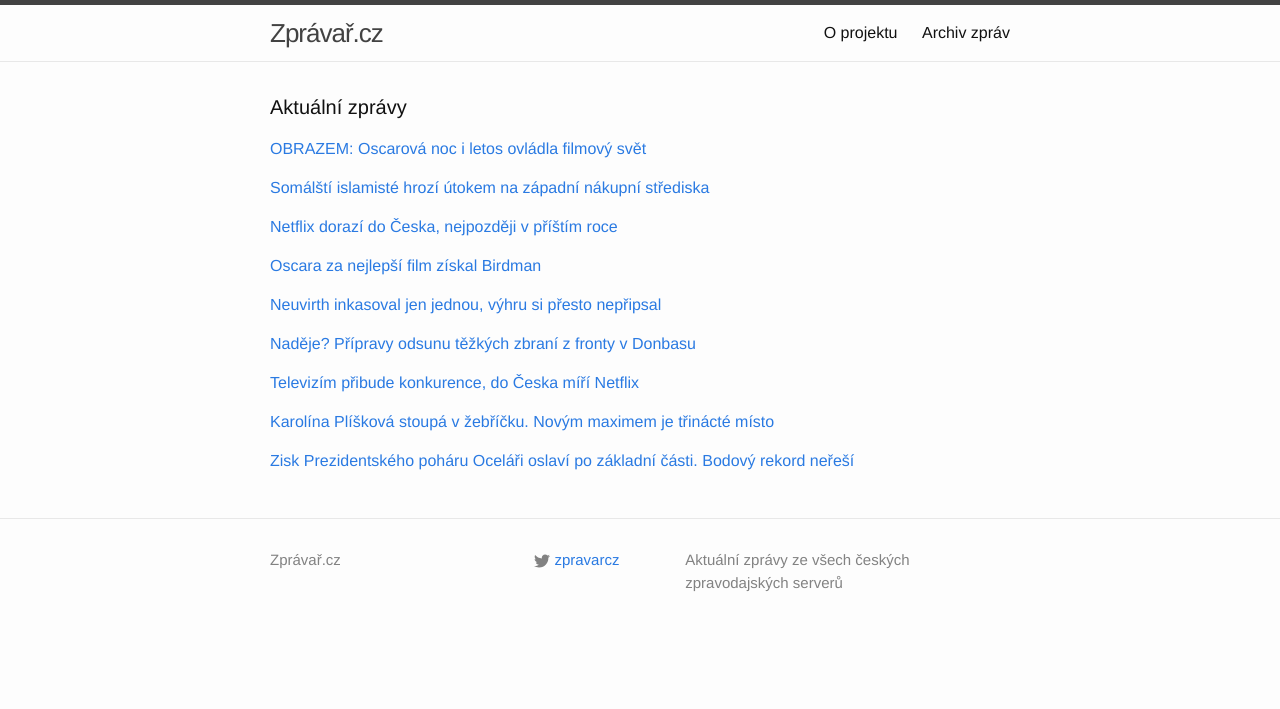
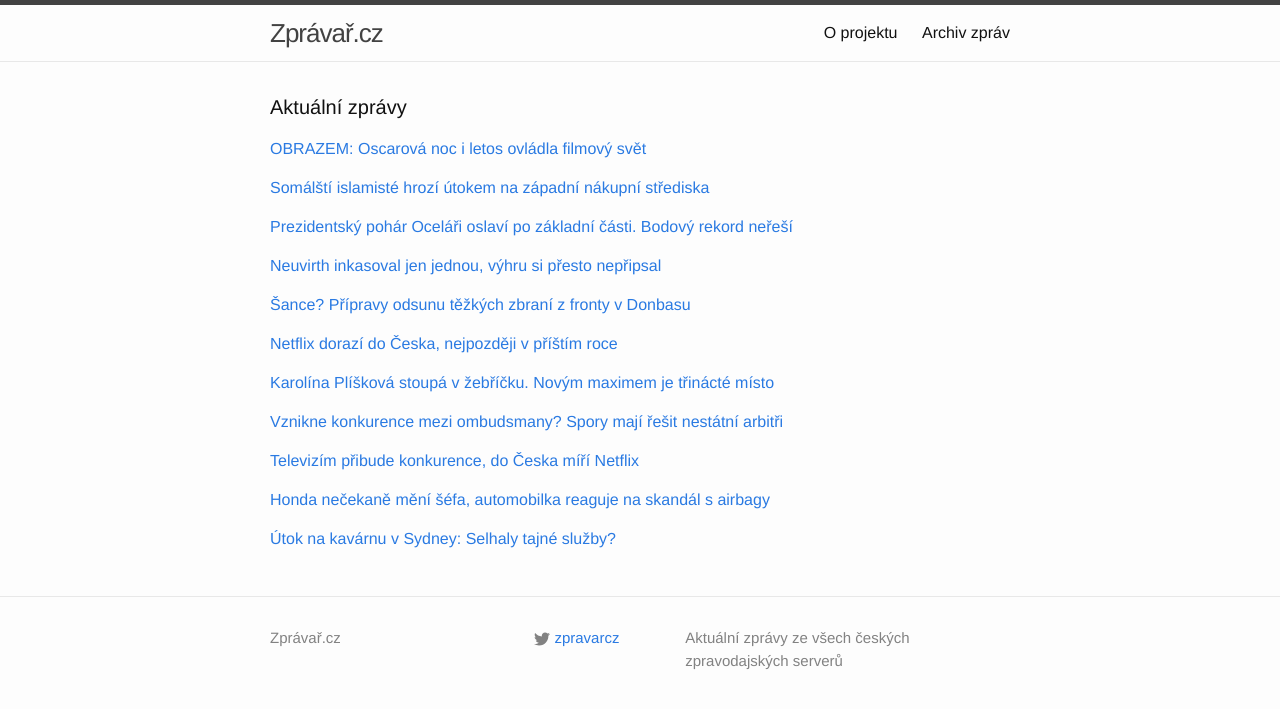
Before and after one commit to adliska/zpravar, a Jekyll site: the page built from index.html, in a window 1280 px wide. Shown: the top 709 px of the page. Built offline with Jekyll 4.4.1, drawn with Linux system fonts in a browser that asks for light colours.

Commit message:
zpravar news update

```diff
--- a/index.html
+++ b/index.html
@@ -18,8 +18,12 @@ layout: default
 <li><a href=http://www.tyden.cz/rubriky/kultura/film/oscary-opanoval-birdman-ziskal-ctyri-sosky_334208.html>Oscary opanoval Birdman, získal čtyři sošky - www.tyden.cz</a></li>
 <li><a href=http://www.ceskenoviny.cz/zpravy/zpravy/oscara-pro-nejlepsi-film-ziskal-snimek-birdman/1183604>Oscara pro nejlepší film získal snímek Birdman - www.ceskenoviny.cz</a></li>
 <li><a href=http://www.rozhlas.cz/_zprava/oscara-za-nejlepsi-film-ziskal-birdman-nejlepsimi-herci-jsou-julianne-mooreova-a-eddie-redmayne--1458526>Oscara za nejlepší film získal Birdman, nejlepšími herci jsou Julianne Mooreová a Eddie Redmayne - www.rozhlas.cz</a></li>
+<li><a href=http://www.novinky.cz/kultura/362331-oscara-za-nejlepsi-film-ziskal-birdman.html>Oscara za nejlepší film získal Birdman - www.novinky.cz</a></li>
+<li><a href=http://www.novinky.cz/kultura/362331-oscary-za-herecke-vykony-maji-redmayne-simmons-mooreova-i-arquetteova.html>Oscary za herecké výkony mají Redmayne, Simmons, Mooreová i Arquetteová - www.novinky.cz</a></li>
 <li><a href=http://www.ceskenoviny.cz/zpravy/zpravy/oscary-ziskal-herec-simmons-i-polsky-film-ida/1183604>Oscary získal herec Simmons i polský film Ida - www.ceskenoviny.cz</a></li>
 <li><a href=http://www.rozhlas.cz/_zprava/oscara-za-nejlepsi-cizojazycny-film-ziskal-polsky-snimek-ida-nejlepsim-reziserem-je-alejandro-inarritu--1458526>Snímek Birdman získal Oscara za nejlepší režii, nejlepším hercem je Eddie Redmayne - www.rozhlas.cz</a></li>
+<li><a href=http://www.novinky.cz/kultura/362331-oscary-za-herecke-vykony-maji-simmons-i-arquetteova.html>Oscary za herecké výkony mají Simmons i Arquetteová - www.novinky.cz</a></li>
+<li><a href=http://www.novinky.cz/kultura/362331-v-hollywoodu-rozdavaji-oscary.html>V Hollywoodu rozdávají Oscary - www.novinky.cz</a></li>
 <li><a href=http://www.rozhlas.cz/_zprava/oscara-za-nejlepsi-cizojazycny-film-ziskal-polsky-snimek-ida--1458526>Oscara za nejlepší cizojazyčný film získal polský snímek Ida - www.rozhlas.cz</a></li>
 </ul>
 </div><p><a href="javascript:;" onclick="toggle_visibility('zpravy1')">Somálští islamisté hrozí útokem na západní nákupní střediska</a></p>
@@ -36,56 +40,71 @@ layout: default
 <li><a href=http://www.novinky.cz/zahranicni/svet/362335-somalsky-as-sabab-vyzyva-k-utokum-na-zapadni-supermarkety.html>Somálský Aš-šabáb vyzývá k útokům na západní supermarkety - www.novinky.cz</a></li>
 <li><a href=http://www.ceskenoviny.cz/zpravy/zpravy/video-somalskych-milici-hrozi-zapadnim-nakupnim-strediskum/1184610>Video somálských milicí hrozí západním nákupním střediskům - www.ceskenoviny.cz</a></li>
 </ul>
-</div><p><a href="javascript:;" onclick="toggle_visibility('zpravy2')">Netflix dorazí do Česka, nejpozději v příštím roce</a></p>
+</div><p><a href="javascript:;" onclick="toggle_visibility('zpravy2')">Prezidentský pohár Oceláři oslaví po základní části. Bodový rekord neřeší</a></p>
 <div id="zpravy2" style="display:none">
+<ul>
+<li><a href=http://www.rozhlas.cz/_zprava/prezidentsky-pohar-ocelari-oslavi-po-zakladni-casti-bodovy-rekord-neresi--1458573>Prezidentský pohár Oceláři oslaví po základní části. Bodový rekord neřeší - www.rozhlas.cz</a></li>
+<li><a href=http://www.rozhlas.cz/_zprava/zisk-prezidentskeho-poharu-ocelari-oslavi-po-zakladni-casti-bodovy-rekord-neresi--1458573>Zisk Prezidentského poháru Oceláři oslaví po základní části. Bodový rekord neřeší - www.rozhlas.cz</a></li>
+<li><a href=http://www.tyden.cz/rubriky/sport/hokej/extraliga/povercivy-trinec-prezidentsky-pohar-sveri-sefum-klubu_334202.html>Pověrčivý Třinec. Prezidentský pohár svěří šéfům klubu - www.tyden.cz</a></li>
+<li><a href=http://www.tyden.cz/rubriky/sport/hokej/extraliga/povercivy-trinec-prezidentsky-pohar-znovu-sveri-sefum-klubu_334202.html>Pověrčivý Třinec Prezidentský pohár znovu svěří šéfům klubu - www.tyden.cz</a></li>
+</ul>
+</div><p><a href="javascript:;" onclick="toggle_visibility('zpravy3')">Neuvirth inkasoval jen jednou, výhru si přesto nepřipsal</a></p>
+<div id="zpravy3" style="display:none">
+<ul>
+<li><a href=http://www.tyden.cz/rubriky/sport/hokej/nhl/neuvirth-inkasoval-jen-jednou-vyhru-si-presto-nepripsal_334220.html>Neuvirth inkasoval jen jednou, výhru si přesto nepřipsal - www.tyden.cz</a></li>
+<li><a href=http://www.rozhlas.cz/_zprava/neuvirth-vyhlasen-hvezdou-zapasu-voracek-s-vrbatou-maji-po-dvou-bodech--1458512>Neuvirth vyhlášen hvězdou zápasu, Voráček s Vrbatou mají po dvou bodech - www.rozhlas.cz</a></li>
+<li><a href=http://www.denik.cz/hokej/neuvirth-inkasoval-v-nhl-jen-jednou-ale-vyhru-si-nepripsal-20150223.html>Voráček a Vrbata si připsali po dvou bodech, Neuvirth dostal jen jeden gól - www.denik.cz</a></li>
+<li><a href=http://www.sportovninoviny.cz/zpravy/neuvirth-inkasoval-v-nhl-jen-jednou-ale-vyhru-si-nepripsal/1184633>Neuvirth inkasoval v NHL jen jednou, ale výhru si nepřipsal - www.sportovninoviny.cz</a></li>
+</ul>
+</div><p><a href="javascript:;" onclick="toggle_visibility('zpravy4')">Šance? Přípravy odsunu těžkých zbraní z fronty v Donbasu</a></p>
+<div id="zpravy4" style="display:none">
+<ul>
+<li><a href=http://www.tyden.cz/rubriky/zahranici/rusko-a-okoli/sance-pripravy-odsunu-tezkych-zbrani-z-fronty-v-donbasu_334207.html>Šance? Přípravy odsunu těžkých zbraní z fronty v Donbasu - www.tyden.cz</a></li>
+<li><a href=http://www.tyden.cz/rubriky/zahranici/rusko-a-okoli/nadeje-pripravy-odsunu-tezkych-zbrani-z-fronty-v-donbasu_334207.html>Naděje? Přípravy odsunu těžkých zbraní z fronty v Donbasu - www.tyden.cz</a></li>
+<li><a href=http://www.tyden.cz/rubriky/zahranici/rusko-a-okoli/nadeje-pripravy-na-odsun-tezkych-zbrani-z-fronty-v-donbasu_334207.html>Naděje? Přípravy na odsun těžkých zbraní z fronty v Donbasu - www.tyden.cz</a></li>
+<li><a href=http://www.tyden.cz/rubriky/zahranici/rusko-a-okoli/nadeje-pripravy-na-odsud-tezkych-zbrani-z-fronty-v-donbasu_334207.html>Naděje? Přípravy na odsud těžkých zbraní z fronty v Donbasu - www.tyden.cz</a></li>
+</ul>
+</div><p><a href="javascript:;" onclick="toggle_visibility('zpravy5')">Netflix dorazí do Česka, nejpozději v příštím roce</a></p>
+<div id="zpravy5" style="display:none">
 <ul>
 <li><a href=http://e-svet.e15.cz/it-byznys/netflix-dorazi-do-ceska-nejpozdeji-v-pristim-roce-1165414>Netflix dorazí do Česka, nejpozději v příštím roce - e-svet.e15.cz</a></li>
 <li><a href=http://www.financninoviny.cz/zpravodajstvi/zpravy/webova-videopujcovna-a-televize-netflix-bude-i-v-cesku/1184614>Webová videopůjčovna a televize Netflix bude i v Česku - www.financninoviny.cz</a></li>
 <li><a href=http://www.denik.cz/ekonomika/webova-videopujcovna-a-televize-netflix-bude-i-v-cesku-20150223.html>Webová videopůjčovna a televize Netflix bude i v Česku - www.denik.cz</a></li>
 <li><a href=http://ekonomika.idnes.cz/americka-webova-videopujcovna-a-televize-netflix-se-chysta-i-do-ceska-12f-/ekonomika.aspx?c=A150223_073223_ekonomika_skr>Americká webová videopůjčovna a televize Netflix se chystá i do Česka - ekonomika.idnes.cz</a></li>
 </ul>
-</div><p><a href="javascript:;" onclick="toggle_visibility('zpravy3')">Oscara za nejlepší film získal Birdman</a></p>
-<div id="zpravy3" style="display:none">
+</div><p><a href="javascript:;" onclick="toggle_visibility('zpravy6')">Karolína Plíšková stoupá v žebříčku. Novým maximem je třinácté místo</a></p>
+<div id="zpravy6" style="display:none">
 <ul>
-<li><a href=http://www.novinky.cz/kultura/362331-oscara-za-nejlepsi-film-ziskal-birdman.html>Oscara za nejlepší film získal Birdman - www.novinky.cz</a></li>
-<li><a href=http://www.novinky.cz/kultura/362331-oscary-za-herecke-vykony-maji-redmayne-simmons-mooreova-i-arquetteova.html>Oscary za herecké výkony mají Redmayne, Simmons, Mooreová i Arquetteová - www.novinky.cz</a></li>
-<li><a href=http://www.novinky.cz/kultura/362331-oscary-za-herecke-vykony-maji-simmons-i-arquetteova.html>Oscary za herecké výkony mají Simmons i Arquetteová - www.novinky.cz</a></li>
-<li><a href=http://www.novinky.cz/kultura/362331-v-hollywoodu-rozdavaji-oscary.html>V Hollywoodu rozdávají Oscary - www.novinky.cz</a></li>
+<li><a href=http://sport.idnes.cz/karolina-pliskova-zebricek-wta-zebricek-atp-fzt-/tenis.aspx?c=A150223_081324_tenis_ald>Karolína Plíšková stoupá v žebříčku. Novým maximem je třinácté místo - sport.idnes.cz</a></li>
+<li><a href=http://www.sportovninoviny.cz/zpravy/karolina-pliskova-si-vylepsila-maximum-v-zebricku-na-13-misto/1184646>Karolína Plíšková si vylepšila maximum v žebříčku na 13. místo - www.sportovninoviny.cz</a></li>
+<li><a href=http://sport.aktualne.cz/kvitova-klesla-na-ctvrte-misto-pliskova-je-ceskou-dvojkou/r~635c8b98bb2a11e4ba57002590604f2e/>Kvitová klesla na čtvrté místo, Plíšková je českou dvojkou - sport.aktualne.cz</a></li>
 </ul>
-</div><p><a href="javascript:;" onclick="toggle_visibility('zpravy4')">Neuvirth inkasoval jen jednou, výhru si přesto nepřipsal</a></p>
-<div id="zpravy4" style="display:none">
+</div><p><a href="javascript:;" onclick="toggle_visibility('zpravy7')">Vznikne konkurence mezi ombudsmany? Spory mají řešit nestátní arbitři</a></p>
+<div id="zpravy7" style="display:none">
 <ul>
-<li><a href=http://www.tyden.cz/rubriky/sport/hokej/nhl/neuvirth-inkasoval-jen-jednou-vyhru-si-presto-nepripsal_334220.html>Neuvirth inkasoval jen jednou, výhru si přesto nepřipsal - www.tyden.cz</a></li>
-<li><a href=http://www.rozhlas.cz/_zprava/neuvirth-vyhlasen-hvezdou-zapasu-voracek-s-vrbatou-maji-po-dvou-bodech--1458512>Neuvirth vyhlášen hvězdou zápasu, Voráček s Vrbatou mají po dvou bodech - www.rozhlas.cz</a></li>
-<li><a href=http://www.denik.cz/hokej/neuvirth-inkasoval-v-nhl-jen-jednou-ale-vyhru-si-nepripsal-20150223.html>Voráček a Vrbata si připsali po dvou bodech, Neuvirth dostal jen jeden gól - www.denik.cz</a></li>
-<li><a href=http://www.sportovninoviny.cz/zpravy/neuvirth-inkasoval-v-nhl-jen-jednou-ale-vyhru-si-nepripsal/1184633>Neuvirth inkasoval v NHL jen jednou, ale výhru si nepřipsal - www.sportovninoviny.cz</a></li>
+<li><a href=http://zpravy.e15.cz/pravo-a-byznys/vznikne-konkurence-mezi-ombudsmany-spory-maji-resit-nestatni-arbitri-1165412>Vznikne konkurence mezi ombudsmany? Spory mají řešit nestátní arbitři - zpravy.e15.cz</a></li>
+<li><a href=http://zpravy.e15.cz/pravo-a-byznys/vznikne-konkurence-ombudsmanu-spory-maji-resit-nestatni-arbitri-1165412>Vznikne konkurence ombudsmanů? Spory mají řešit nestátní arbitři - zpravy.e15.cz</a></li>
+<li><a href=http://zpravy.e15.cz/pravo-a-byznys/vznikne-konkurence-ombudsmanu-spory-maji-resit-sektorovi-arbitri-1165412>Vznikne konkurence ombudsmanů? Spory mají řešit sektoroví arbitři - zpravy.e15.cz</a></li>
 </ul>
-</div><p><a href="javascript:;" onclick="toggle_visibility('zpravy5')">Naděje? Přípravy odsunu těžkých zbraní z fronty v Donbasu</a></p>
-<div id="zpravy5" style="display:none">
-<ul>
-<li><a href=http://www.tyden.cz/rubriky/zahranici/rusko-a-okoli/nadeje-pripravy-odsunu-tezkych-zbrani-z-fronty-v-donbasu_334207.html>Naděje? Přípravy odsunu těžkých zbraní z fronty v Donbasu - www.tyden.cz</a></li>
-<li><a href=http://www.tyden.cz/rubriky/zahranici/rusko-a-okoli/nadeje-pripravy-na-odsun-tezkych-zbrani-z-fronty-v-donbasu_334207.html>Naděje? Přípravy na odsun těžkých zbraní z fronty v Donbasu - www.tyden.cz</a></li>
-<li><a href=http://www.tyden.cz/rubriky/zahranici/rusko-a-okoli/nadeje-pripravy-na-odsud-tezkych-zbrani-z-fronty-v-donbasu_334207.html>Naděje? Přípravy na odsud těžkých zbraní z fronty v Donbasu - www.tyden.cz</a></li>
-</ul>
-</div><p><a href="javascript:;" onclick="toggle_visibility('zpravy6')">Televizím přibude konkurence, do Česka míří Netflix</a></p>
-<div id="zpravy6" style="display:none">
+</div><p><a href="javascript:;" onclick="toggle_visibility('zpravy8')">Televizím přibude konkurence, do Česka míří Netflix</a></p>
+<div id="zpravy8" style="display:none">
 <ul>
 <li><a href=http://zpravy.aktualne.cz/ekonomika/televizim-pribude-konkurence-do-ceska-miri-netflix/r~0c1149ccbb2611e4bdad0025900fea04/>Televizím přibude konkurence, do Česka míří Netflix - zpravy.aktualne.cz</a></li>
 <li><a href=http://HN.IHNED.CZ/c1-63576900-zabijak-televizi-netflix-zamiri-nejpozdeji-behem-pristiho-roku-i-do-ceska>Zabiják televizí Netflix zamíří nejpozději během příštího roku i do Česka - HN.IHNED.CZ</a></li>
 <li><a href=http://HN.IHNED.CZ/c1-63576900-zabijak-televizi-netflix-nejpozdeji-behem-pristiho-roku-zamiri-do-ceska>Zabiják televizí Netflix nejpozději během příštího roku zamíří do Česka - HN.IHNED.CZ</a></li>
 </ul>
-</div><p><a href="javascript:;" onclick="toggle_visibility('zpravy7')">Karolína Plíšková stoupá v žebříčku. Novým maximem je třinácté místo</a></p>
-<div id="zpravy7" style="display:none">
+</div><p><a href="javascript:;" onclick="toggle_visibility('zpravy9')">Honda nečekaně mění šéfa, automobilka reaguje na skandál s airbagy</a></p>
+<div id="zpravy9" style="display:none">
 <ul>
-<li><a href=http://sport.idnes.cz/karolina-pliskova-zebricek-wta-zebricek-atp-fzt-/tenis.aspx?c=A150223_081324_tenis_ald>Karolína Plíšková stoupá v žebříčku. Novým maximem je třinácté místo - sport.idnes.cz</a></li>
-<li><a href=http://www.sportovninoviny.cz/zpravy/karolina-pliskova-si-vylepsila-maximum-v-zebricku-na-13-misto/1184646>Karolína Plíšková si vylepšila maximum v žebříčku na 13. místo - www.sportovninoviny.cz</a></li>
-<li><a href=http://sport.aktualne.cz/kvitova-klesla-na-ctvrte-misto-pliskova-je-ceskou-dvojkou/r~635c8b98bb2a11e4ba57002590604f2e/>Kvitová klesla na čtvrté místo, Plíšková je českou dvojkou - sport.aktualne.cz</a></li>
+<li><a href=http://byznys.ihned.cz/c1-63578770-honda-necekane-meni-sefa-automobilka-reaguje-na-skandal-s-airbagy>Honda nečekaně mění šéfa, automobilka reaguje na skandál s airbagy - byznys.ihned.cz</a></li>
+<li><a href=http://www.denik.cz/ekonomika/automobilka-honda-po-skandalu-s-airbagy-obmeni-vedeni-20150223.html>Automobilka Honda po skandálu s airbagy obmění vedení - www.denik.cz</a></li>
+<li><a href=http://www.financninoviny.cz/zpravodajstvi/zpravy/automobilka-honda-po-skandalu-s-airbagy-obmeni-vedeni/1184664>Automobilka Honda po skandálu s airbagy obmění vedení - www.financninoviny.cz</a></li>
 </ul>
-</div><p><a href="javascript:;" onclick="toggle_visibility('zpravy8')">Zisk Prezidentského poháru Oceláři oslaví po základní části. Bodový rekord neřeší</a></p>
-<div id="zpravy8" style="display:none">
+</div><p><a href="javascript:;" onclick="toggle_visibility('zpravy10')">Útok na kavárnu v Sydney: Selhaly tajné služby?</a></p>
+<div id="zpravy10" style="display:none">
 <ul>
-<li><a href=http://www.rozhlas.cz/_zprava/zisk-prezidentskeho-poharu-ocelari-oslavi-po-zakladni-casti-bodovy-rekord-neresi--1458573>Zisk Prezidentského poháru Oceláři oslaví po základní části. Bodový rekord neřeší - www.rozhlas.cz</a></li>
-<li><a href=http://www.tyden.cz/rubriky/sport/hokej/extraliga/povercivy-trinec-prezidentsky-pohar-sveri-sefum-klubu_334202.html>Pověrčivý Třinec. Prezidentský pohár svěří šéfům klubu - www.tyden.cz</a></li>
-<li><a href=http://www.tyden.cz/rubriky/sport/hokej/extraliga/povercivy-trinec-prezidentsky-pohar-znovu-sveri-sefum-klubu_334202.html>Pověrčivý Třinec Prezidentský pohár znovu svěří šéfům klubu - www.tyden.cz</a></li>
+<li><a href=http://www.ceskatelevize.cz/ct24/svet/302591-utok-na-kavarnu-v-sydney-selhaly-tajne-sluzby/>Útok na kavárnu v Sydney: Selhaly tajné služby? - www.ceskatelevize.cz</a></li>
+<li><a href=http://www.ceskatelevize.cz/ct24/svet/302591-australie-po-utoku-v-sydney-zprisni-zakony-o-pristehovalectvi/>Austrálie po útoku v Sydney zpřísní zákony o přistěhovalectví - www.ceskatelevize.cz</a></li>
+<li><a href=http://zpravy.idnes.cz/australie-zprisni-opatreni-vuci-imigrantum-fmz-/zahranicni.aspx?c=A150223_071234_zahranicni_skr>Austrálie zpřísní přístup k podezřelým imigrantům, zruší jim pas i dávky - zpravy.idnes.cz</a></li>
 </ul>
 </div></div>
```
